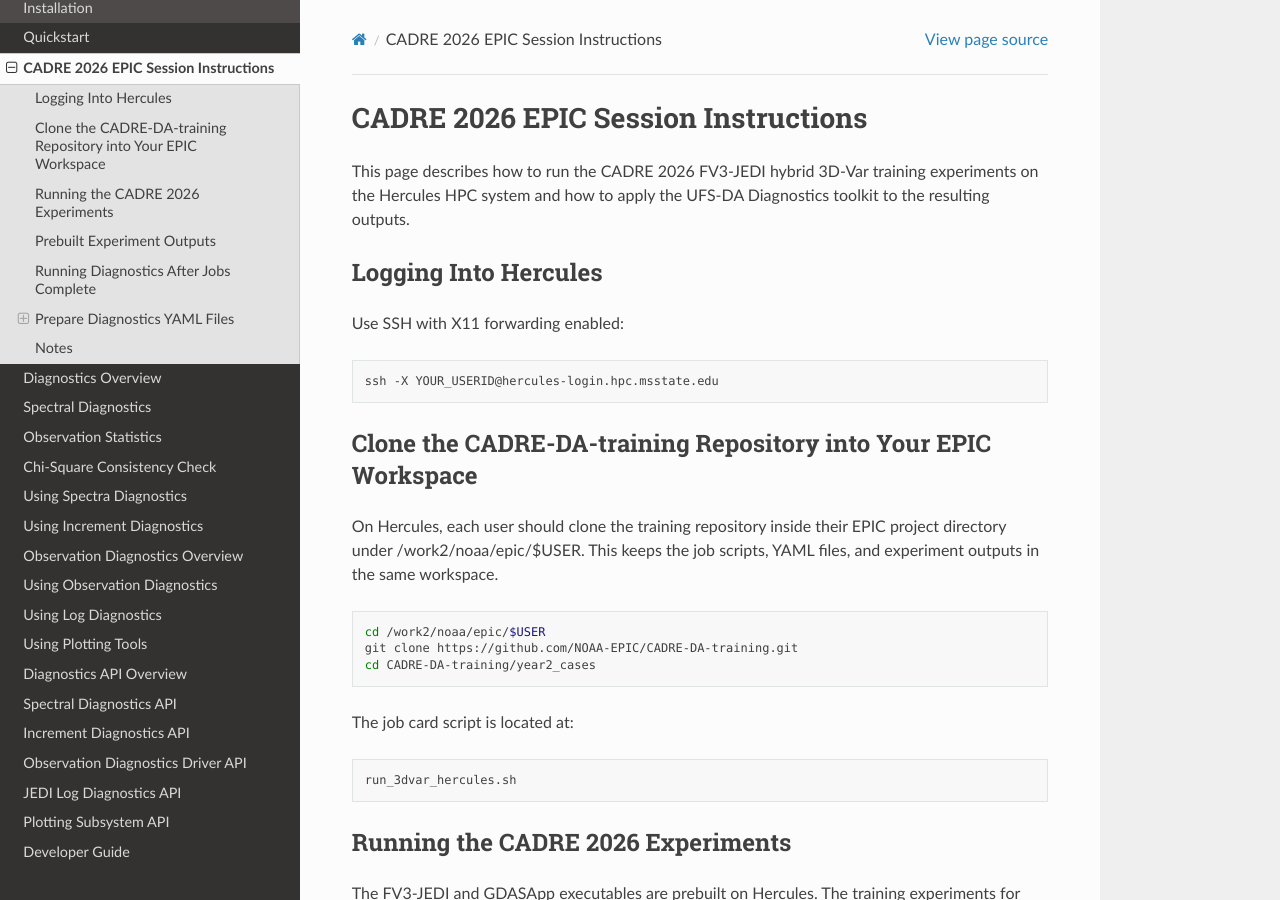
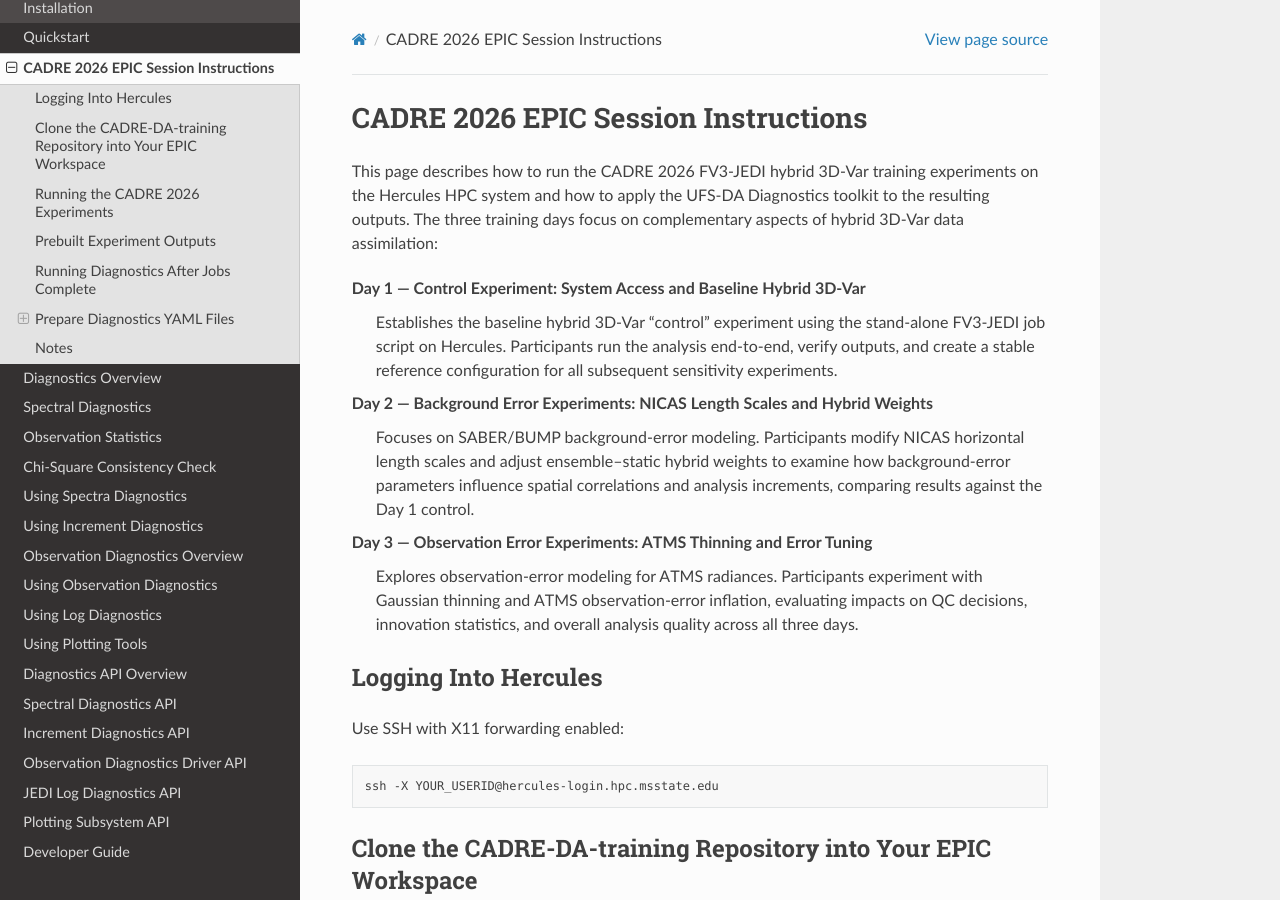
Before and after one commit to jkbk2004/ufs_da_diagnostics, a Sphinx documentation site: the page built from docs/cadre2026_epic.rst, in a window 1280 px wide and 900 px high. Built offline with Sphinx 7.4.7 and the Read the Docs theme 3.1.0, drawn with Linux system fonts in a browser that asks for light colours.

Commit message:
Update cadre2026_epic.rst

```diff
--- a/docs/cadre2026_epic.rst
+++ b/docs/cadre2026_epic.rst
@@ -3,7 +3,27 @@
 
 This page describes how to run the CADRE 2026 FV3-JEDI hybrid 3D-Var
 training experiments on the Hercules HPC system and how to apply the
-UFS-DA Diagnostics toolkit to the resulting outputs.
+UFS-DA Diagnostics toolkit to the resulting outputs. The three training
+days focus on complementary aspects of hybrid 3D-Var data assimilation:
+
+Day 1 — Control Experiment: System Access and Baseline Hybrid 3D-Var
+    Establishes the baseline hybrid 3D-Var “control” experiment using the
+    stand-alone FV3-JEDI job script on Hercules. Participants run the
+    analysis end-to-end, verify outputs, and create a stable reference
+    configuration for all subsequent sensitivity experiments.
+
+Day 2 — Background Error Experiments: NICAS Length Scales and Hybrid Weights
+    Focuses on SABER/BUMP background-error modeling. Participants modify
+    NICAS horizontal length scales and adjust ensemble–static hybrid
+    weights to examine how background-error parameters influence spatial
+    correlations and analysis increments, comparing results against the
+    Day 1 control.
+
+Day 3 — Observation Error Experiments: ATMS Thinning and Error Tuning
+    Explores observation-error modeling for ATMS radiances. Participants
+    experiment with Gaussian thinning and ATMS observation-error
+    inflation, evaluating impacts on QC decisions, innovation statistics,
+    and overall analysis quality across all three days.
 
 Logging Into Hercules
 ---------------------
```
